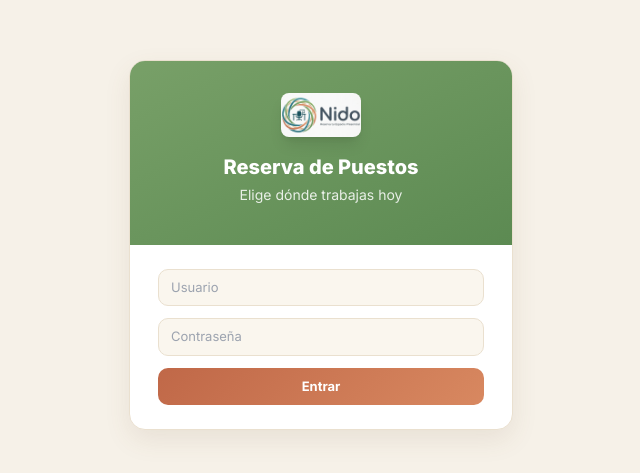
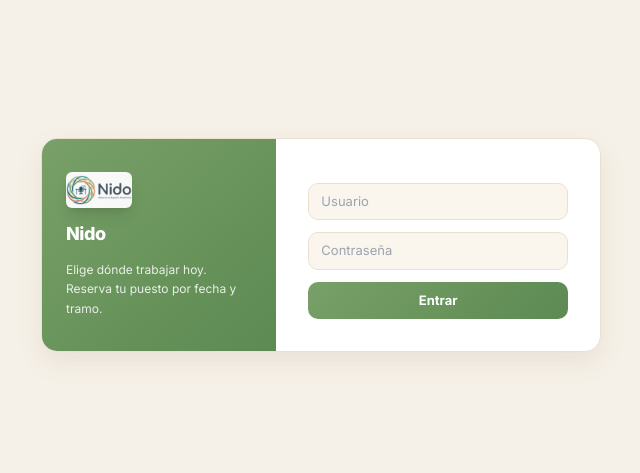
Before and after one commit to bilalbekour/Nest, a plain HTML site: page frontend/index.html in a window 1280 px wide. Shown: the part 155-628 px from the top of the page, without its empty margins (319-959 px from the left). Drawn offline with nearby package versions, Linux system fonts and the light colour scheme.

Commit message:
design: login split brand (panel salvia + formulario)

```diff
--- a/frontend/index.html
+++ b/frontend/index.html
@@ -48,17 +48,19 @@
 
   <!-- Login -->
   <section id="login" class="flex items-center justify-center min-h-screen p-4">
-    <div class="card w-full max-w-sm overflow-hidden">
-      <div class="bg-gradient-to-br from-[#78A068] to-[#5C8A52] px-8 pt-8 pb-10 text-center">
-        <img src="/logo.png" alt="Nido" class="h-11 mx-auto rounded-lg shadow-lg">
-        <h1 class="text-white font-extrabold text-xl mt-4">Reserva de Puestos</h1>
-        <p class="text-white/85 text-sm mt-1">Elige dónde trabajas hoy</p>
+    <div class="card w-full max-w-[560px] overflow-hidden flex">
+      <div class="hidden md:flex flex-col justify-center gap-3 w-[42%] bg-gradient-to-br from-[#78A068] to-[#5C8A52] px-6 py-8 text-white">
+        <img src="/logo.png" alt="Nido" class="h-9 w-fit rounded-md shadow-lg">
+        <span class="font-extrabold text-lg tracking-tight">Nido</span>
+        <span class="text-xs text-white/85 leading-relaxed">Elige dónde trabajar hoy.<br>Reserva tu puesto por fecha y tramo.</span>
       </div>
-      <form id="login-form" class="px-7 py-6 space-y-3">
+      <form id="login-form" class="flex-1 px-8 py-8 space-y-3">
+        <img src="/logo.png" alt="Nido" class="h-8 w-fit rounded-md shadow-sm md:hidden mx-auto mb-4">
+        <h1 class="text-center text-[#405060] font-extrabold text-lg md:hidden">Nido</h1>
         <input id="login-user" type="text" placeholder="Usuario" required class="inp inp-warm w-full">
         <input id="login-pass" type="password" placeholder="Contraseña" required class="inp inp-warm w-full">
         <p id="login-error" class="text-[#B2633F] text-sm hidden"></p>
-        <button type="submit" class="btn btn-copper w-full">Entrar</button>
+        <button type="submit" class="btn btn-sage w-full">Entrar</button>
       </form>
     </div>
   </section>
```
